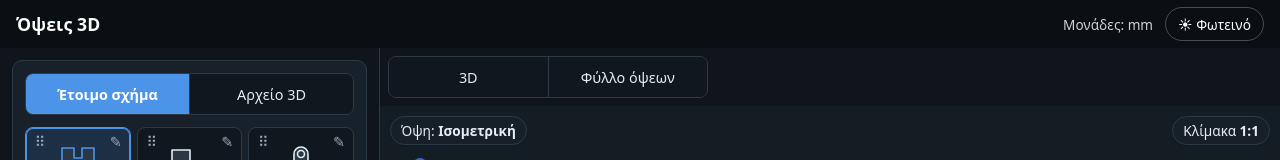
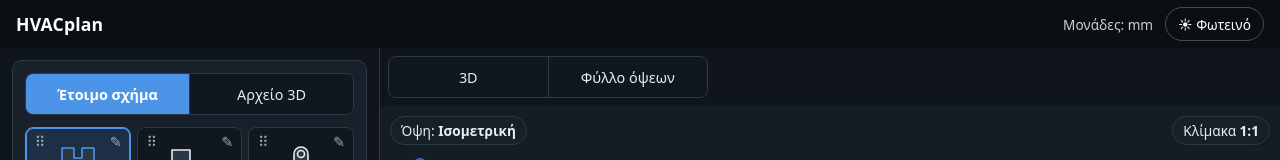
Before and after one commit to Manolis08/HVACplan, a React (Vite) app: page / in a window 1280 px wide. Shown: the top 160 px of the page. Built offline with nearby package versions, Linux system fonts and the light colour scheme.

Commit message:
Τίτλος εφαρμογής: HVACplan

```diff
--- a/index.html
+++ b/index.html
@@ -11,9 +11,9 @@
     <link rel="apple-touch-icon" href="/icons/apple-touch-icon.png" />
     <meta name="apple-mobile-web-app-capable" content="yes" />
     <meta name="mobile-web-app-capable" content="yes" />
-    <meta name="apple-mobile-web-app-title" content="Όψεις 3D" />
+    <meta name="apple-mobile-web-app-title" content="HVACplan" />
     <meta name="apple-mobile-web-app-status-bar-style" content="black-translucent" />
-    <title>Όψεις 3D</title>
+    <title>HVACplan</title>
   </head>
   <body>
     <div id="root"></div>
--- a/package.json
+++ b/package.json
@@ -1,5 +1,5 @@
 {
-  "name": "opseis-3d",
+  "name": "hvacplan",
   "private": true,
   "version": "0.1.0",
   "type": "module",
--- a/scripts/sw-template.js
+++ b/scripts/sw-template.js
@@ -1,4 +1,4 @@
-// Service worker της εφαρμογής «Όψεις 3D». Παράγεται αυτόματα στο build (δες vite.plugins.ts).
+// Service worker της εφαρμογής «HVACplan». Παράγεται αυτόματα στο build (δες vite.plugins.ts).
 // Κρατά όλα τα αρχεία της εφαρμογής στη συσκευή ώστε να ανοίγει και χωρίς internet.
 const CACHE = 'opseis3d-__VERSION__';
 const ASSETS = __ASSETS__;
--- a/src/App.tsx
+++ b/src/App.tsx
@@ -185,7 +185,7 @@
   return (
     <div className="app">
       <header className="app-header">
-        <h1>Όψεις 3D</h1>
+        <h1>HVACplan</h1>
         <div className="header-right">
           <span className="header-note">Μονάδες: mm</span>
           <button
--- a/src/ui/SheetView.tsx
+++ b/src/ui/SheetView.tsx
@@ -105,13 +105,13 @@
     setBusy(kind);
     try {
       if (kind === 'svg') {
-        saveFile(new Blob([`<?xml version="1.0" encoding="UTF-8"?>\n${svg}`], { type: 'image/svg+xml' }), `opseis-${fileName}.svg`);
+        saveFile(new Blob([`<?xml version="1.0" encoding="UTF-8"?>\n${svg}`], { type: 'image/svg+xml' }), `hvacplan-${fileName}.svg`);
       } else if (kind === 'pdf') {
         const [{ svgToPdf }, { loadPdfFonts }] = await Promise.all([import('../drawing/pdf'), import('../drawing/fonts')]);
         const bytes = svgToPdf(svg, await loadPdfFonts(), fields.title);
-        saveFile(new Blob([bytes as BlobPart], { type: 'application/pdf' }), `opseis-${fileName}.pdf`);
+        saveFile(new Blob([bytes as BlobPart], { type: 'application/pdf' }), `hvacplan-${fileName}.pdf`);
       } else {
-        saveFile(await svgToPng(svg), `opseis-${fileName}.png`);
+        saveFile(await svgToPng(svg), `hvacplan-${fileName}.png`);
       }
     } catch (e) {
       setExportError(`Η εξαγωγή ${kind.toUpperCase()} απέτυχε: ${e instanceof Error ? e.message : String(e)}`);
```
Also changed, not shown: public/manifest.webmanifest, 1 other file (tests, documents, lock files or other folders).
